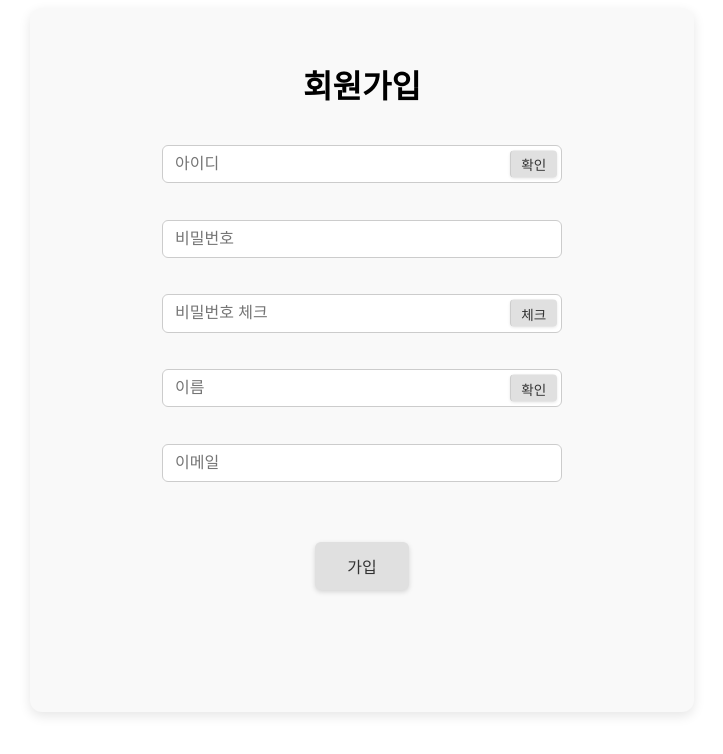
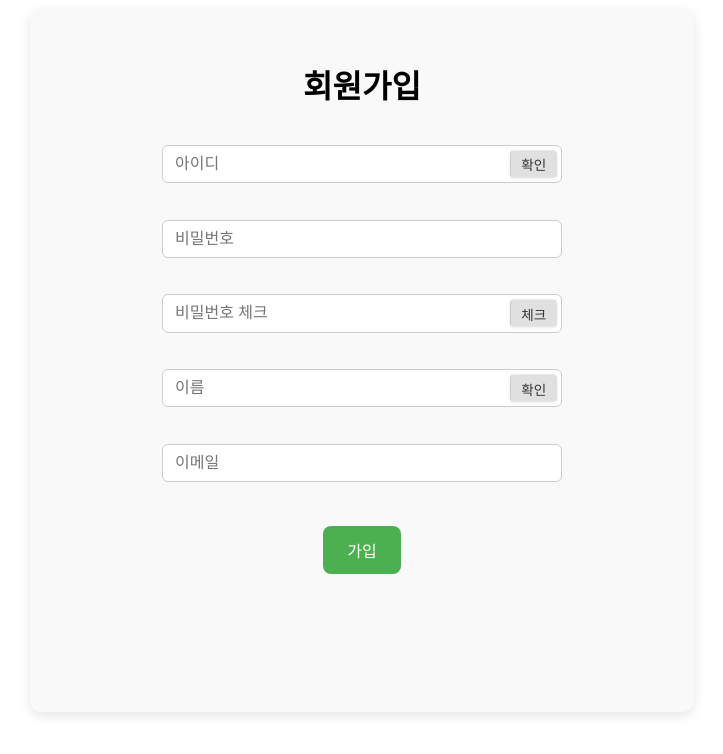
Before and after one commit to kdt-ful-class-three-group/updown, a React (Vite) app in the folder updown/client/: page /signup in a window 1280 px wide. Shown: the top 754 px of the page, without its empty margins (278-1001 px from the left). Built offline with nearby package versions, Linux system fonts and the light colour scheme.

Commit message:
선일 현준 크로스

```diff
--- a/updown/client/src/App.css
+++ b/updown/client/src/App.css
@@ -182,20 +182,10 @@
   min-height: 1.2em;
 }
 
-.signup-btn{
-  background-color: #e0e0e0;
-  color: #333;
-  font-size: 1rem;
-  padding: 0.75em 2em;
-  border: none;
-  border-radius: 6px;
-  cursor: pointer;
-  box-shadow: 0 2px 5px rgba(0, 0, 0, 0.15);
-  transition: background-color 0.3s ease, transform 0.2s ease;
-  margin-top: 1.5rem;
+.color-red {
+  color: red;
 }
 
-.signup-btn:hover {
-  background-color: #d5d5d5;
-  transform: scale(1.02);
+.color-blue {
+  color: blue;
 }
--- a/updown/client/src/pages/SignUpPage.jsx
+++ b/updown/client/src/pages/SignUpPage.jsx
@@ -110,7 +110,7 @@ export const SignUpPage = () => {
         <div className="form-message"></div>
       </div>
 
-      <button className="signup-btn" type="submit" onClick={onClickBtn}>가입</button>
+      <button className="all-btn" type="submit" onClick={onClickBtn}>가입</button>
 
     </div>
   </>
```
